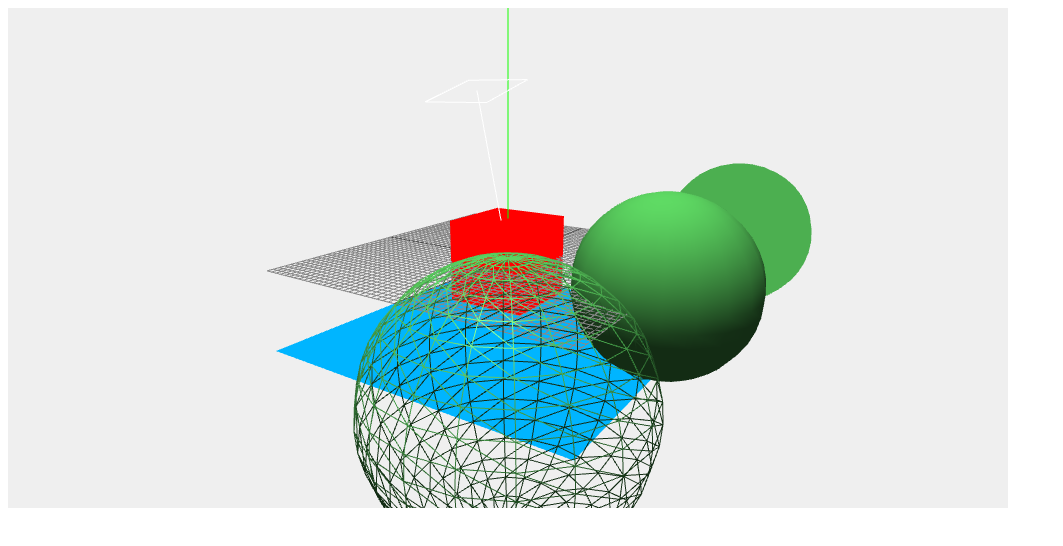
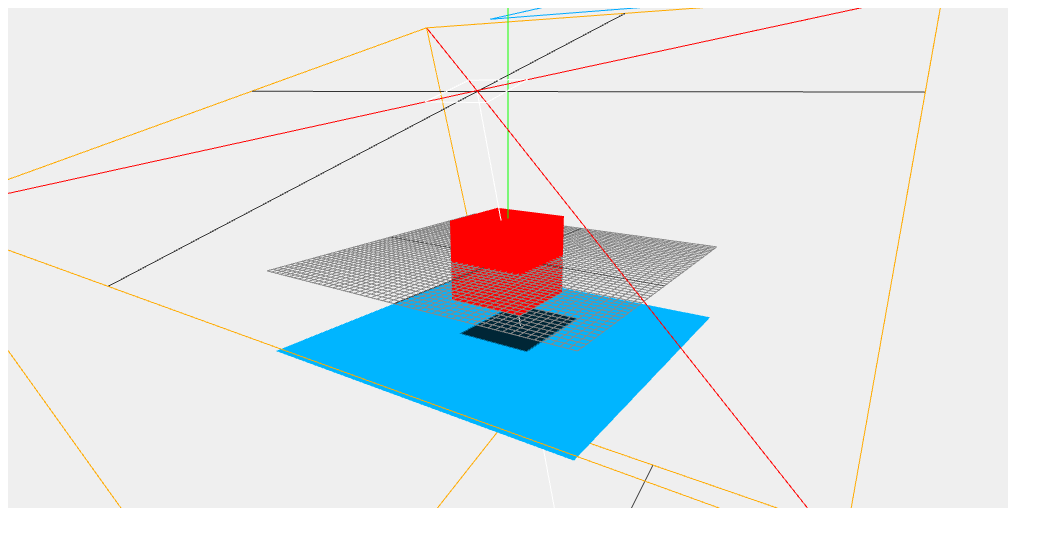
Before and after one commit to reika0717/three.js_practice, a plain HTML site: page index.html in a window 1280 px wide. Shown: the whole page, without its empty margins (0-1063 px from the left). Drawn offline with Linux system fonts and the light colour scheme; animation ran at ten frames a second.

Commit message:
add shadow

```diff
--- a/index.html
+++ b/index.html
@@ -29,6 +29,7 @@
     var width = 1000;
     var height = 500;
     var controls;
+    var shadowHelper;
 
     //scene ステージ
     scene = new THREE.Scene();
@@ -38,40 +39,15 @@
     // - material 材質
     box = new THREE.Mesh(
       new THREE.BoxGeometry(50, 50, 50),
-      new THREE.MeshBasicMaterial({ color: 0xff0000 }),
+      new THREE.MeshBasicMaterial({ color: 0xff0000 })
     );
     box.position.set(0, 0, 0);
     scene.add(box)
 
-    //sphere
-    sphere1 = new THREE.Mesh(
-      new THREE.SphereGeometry(50, 20, 20),
-      new THREE.MeshBasicMaterial({ color: 0x4caf50 }),
-    );
-    sphere1.position.set(100, 0, -150);
-    scene.add(sphere1)
-
-    //sphere2
-    sphere2 = new THREE.Mesh(
-      new THREE.SphereGeometry(50, 20, 20),
-      new THREE.MeshLambertMaterial({ color: 0x4caf50 }),
-    );
-    sphere2.position.set(100, 0, 0);
-    scene.add(sphere2)
-
-    //sphere3
-    sphere3 = new THREE.Mesh(
-      new THREE.SphereGeometry(50, 20, 20),
-      //new THREE.MeshPhongMaterial({ color: 0x4caf50 }),
-      new THREE.MeshPhongMaterial({ color: 0x4caf50, wireframe: true }),
-    );
-    sphere3.position.set(100, 0, 150);
-    scene.add(sphere3)
-
     //plane
     plane = new THREE.Mesh(
       new THREE.PlaneGeometry(200, 200),
-      new THREE.MeshLambertMaterial({ color: 0x0096d6, side: THREE.DoubleSide }),
+      new THREE.MeshLambertMaterial({ color: 0x0096d6, side: THREE.DoubleSide })
     );
     plane.position.set(0, -50, 0);
     plane.rotation.x = 90 * Math.PI / 180
@@ -109,6 +85,18 @@
     renderer.setPixelRatio(window.devicePixelRatio)
     document.getElementById('stage').appendChild(renderer.domElement)
 
+    //shadow
+    renderer.shadowMap.enabled = true
+    light.castShadow = true
+    light.shadow.camera.left = -200
+    light.shadow.camera.right = 200
+    light.shadow.camera.top = 200
+    light.shadow.camera.bottom = -200
+    shadowHelper = new THREE.CameraHelper(light.shadow.camera)
+    scene.add(shadowHelper)
+    box.castShadow = true
+    plane.receiveShadow = true
+
     function render() {
       requestAnimationFrame(render)
 
```
